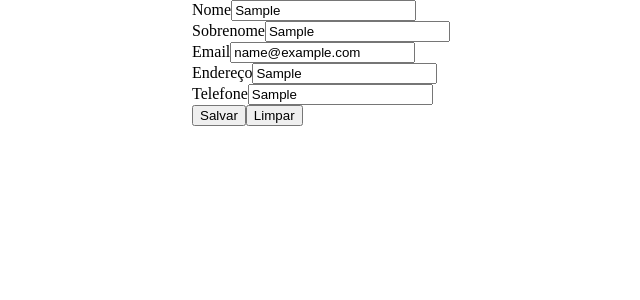
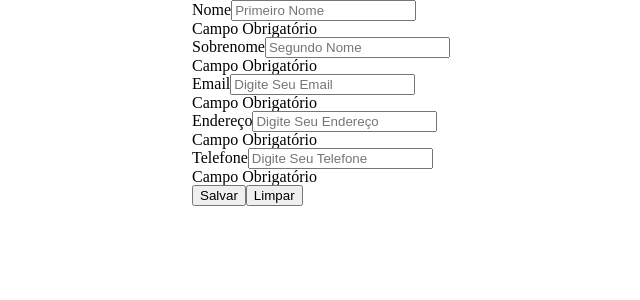
Before and after one commit to GutoCitton/cadastro-react, a React (Create React App) app in the folder formulario/: page / in a window 1280 px wide. Both pictures are taken after typing "Sample", "Sample", "name@example.com", "Sample", "Sample" into the empty fields and a click on the button "Limpar". Shown: the top 300 px of the page, without its empty margins (319-959 px from the left). Built offline with nearby package versions, Linux system fonts and the light colour scheme.

Commit message:
iniciando o trabalho

```diff
--- a/formulario/src/components/Formulario.jsx
+++ b/formulario/src/components/Formulario.jsx
@@ -1,6 +1,40 @@
-import { useFormik } from 'formik'
+import { useFormik } from 'formik';
+import { useState } from 'react';
 
 function Formulario() {
+
+  const [cadastros, setCadastros] = useState ([]);
+  const [idAtual, setIdAtual] = useState(1);
+
+
+  const validacao = values => {
+    const erros = {};
+    if (!values.primeiroNome) {
+      erros.primeiroNome = 'Campo Obrigatório'
+    }
+    if (!values.segundoNome) {
+      erros.segundoNome = 'Campo Obrigatório'
+    }
+
+    const regexEmail = /^[a-z0-9.]+@[a-z0-9]+.[a-z]+.([a-z]+)?$/i;
+    if (!values.email) {
+      erros.email = 'Campo Obrigatório'
+    } else if (!regexEmail.test(values.email)) {
+
+      erros.email ='Insira um email válido'
+    }
+
+
+    if (!values.endereco) {
+      erros.endereco = 'Campo Obrigatório'
+    }
+    if (!values.telefone) {
+      erros.telefone = 'Campo Obrigatório'
+    } else if (values.telefone.length !== 11) {
+      erros.telefone = 'Digite um número válido'
+    }
+    return erros;
+  }
 
   const formik = useFormik ({
     initialValues: {
@@ -11,9 +45,43 @@ function Formulario() {
       telefone: ''
     },
     onSubmit: values => {
-      console.log(values)
-    }
+      let arrTemporario = [...cadastros];
+      arrTemporario.push({id: idAtual, ...values});
+      setIdAtual(idAtual + 1);
+      setCadastros(arrTemporario);
+      console.log(arrTemporario);
+      formik.resetForm();
+    },
+    validate: validacao
   })
+
+
+  function excluirCadastro(index) {
+    let arrTemporario = [...cadastros]; // Clonei lista de cadastros completa
+    arrTemporario.splice(index, 1);
+    setCadastros(arrTemporario);
+  }
+
+
+  function printaCadastros() {
+    return  (
+      cadastros.map((cadastro, index) => {
+        return (
+          <div key={cadastro.id}>
+            <p>Primeiro Nome: {cadastro.primeiroNome}</p>
+            <p>Segundo Nome: {cadastro.segundoNome}</p>
+            <p>Email: {cadastro.email}</p>
+            <p>endereco: {cadastro.endereco}</p>
+            <p>telefone: {cadastro.telefone}</p>
+            <button onClick={()=> excluirCadastro(index)}>Excluir</button>
+            {/* <button onClick={()=> excluirCadastro(index)}>Editar</button> */}
+            <br />
+            <br />
+          </div>
+        )
+      })
+    )
+  }
 
   return(
     <div>
@@ -21,28 +89,36 @@ function Formulario() {
         <div>
          <label htmlFor='primeiroNome'>Nome</label>
          <input type="text" name='primeiroNome' id='primeiroNome' onChange={formik.handleChange} value={formik.values.primeiroNome} placeholder='Primeiro Nome' />
+         {formik.errors.primeiroNome ? <div>{formik.errors.primeiroNome}</div> : null}
         </div>
         <div>
          <label htmlFor='segundoNome'>Sobrenome</label>
          <input type="text" name='segundoNome' id='segundoNome' onChange={formik.handleChange} value={formik.values.segundoNome}  placeholder='Segundo Nome' />
+         {formik.errors.segundoNome ? <div>{formik.errors.segundoNome}</div> : null}
         </div>
         <div>
          <label htmlFor='email'>Email</label>
          <input type="email" name='email' id='email' onChange={formik.handleChange} value={formik.values.email} placeholder='Digite Seu Email' />
+         {formik.errors.email ? <div>{formik.errors.email}</div> : null}
         </div>
         <div>
          <label htmlFor='endereco'>Endereço</label>
          <input type="text" name='endereco' id='endereco' onChange={formik.handleChange} value={formik.values.endereco} placeholder='Digite Seu Endereço' />
+         {formik.errors.endereco ? <div>{formik.errors.endereco}</div> : null}
         </div>
         <div>
          <label htmlFor='telefone'>Telefone</label>
          <input type="text" name='telefone' id='telefone' onChange={formik.handleChange} value={formik.values.telefone} placeholder='Digite Seu Telefone' />
+         {formik.errors.telefone ? <div>{formik.errors.telefone}</div> : null}
         </div>
         <div>
           <button type='submit'>Salvar</button>
-          <button>Limpar</button>
+          <button onClick={formik.resetForm}>Limpar</button>
         </div>
       </form>
+      <div>
+        {printaCadastros()}
+      </div>
     </div>
   )
 }
```
